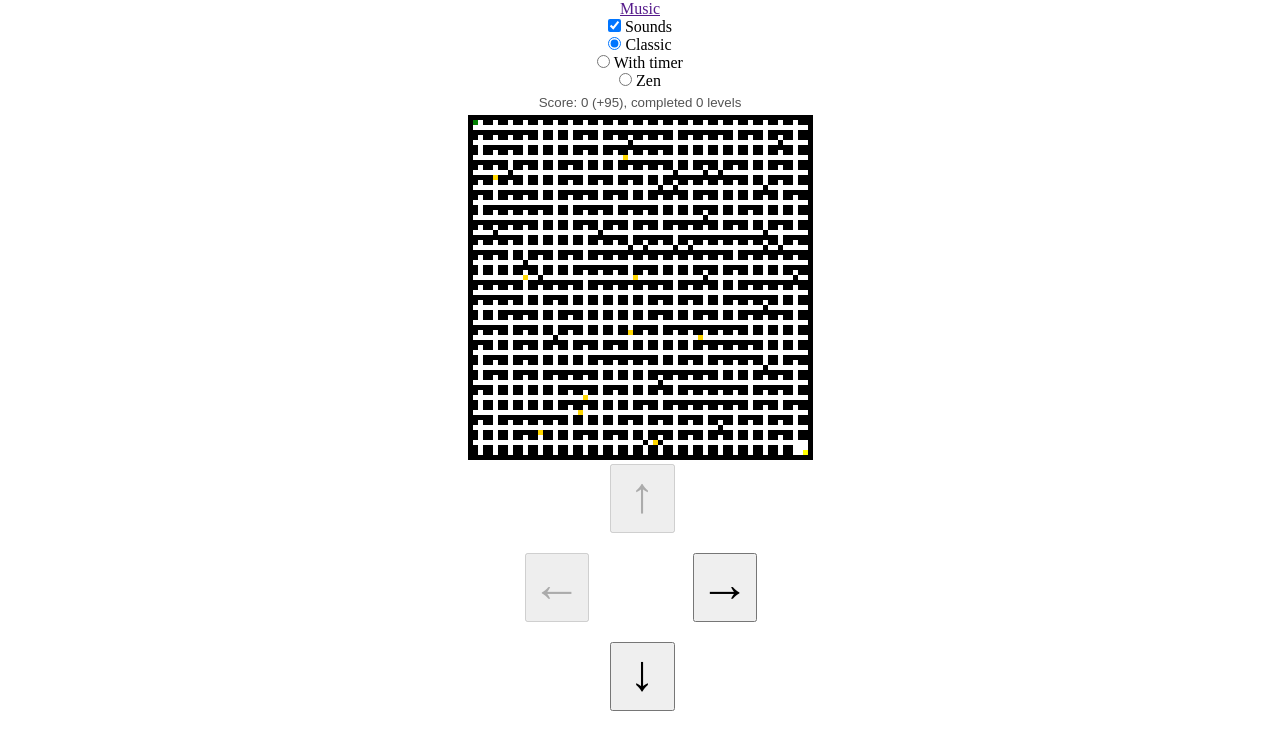
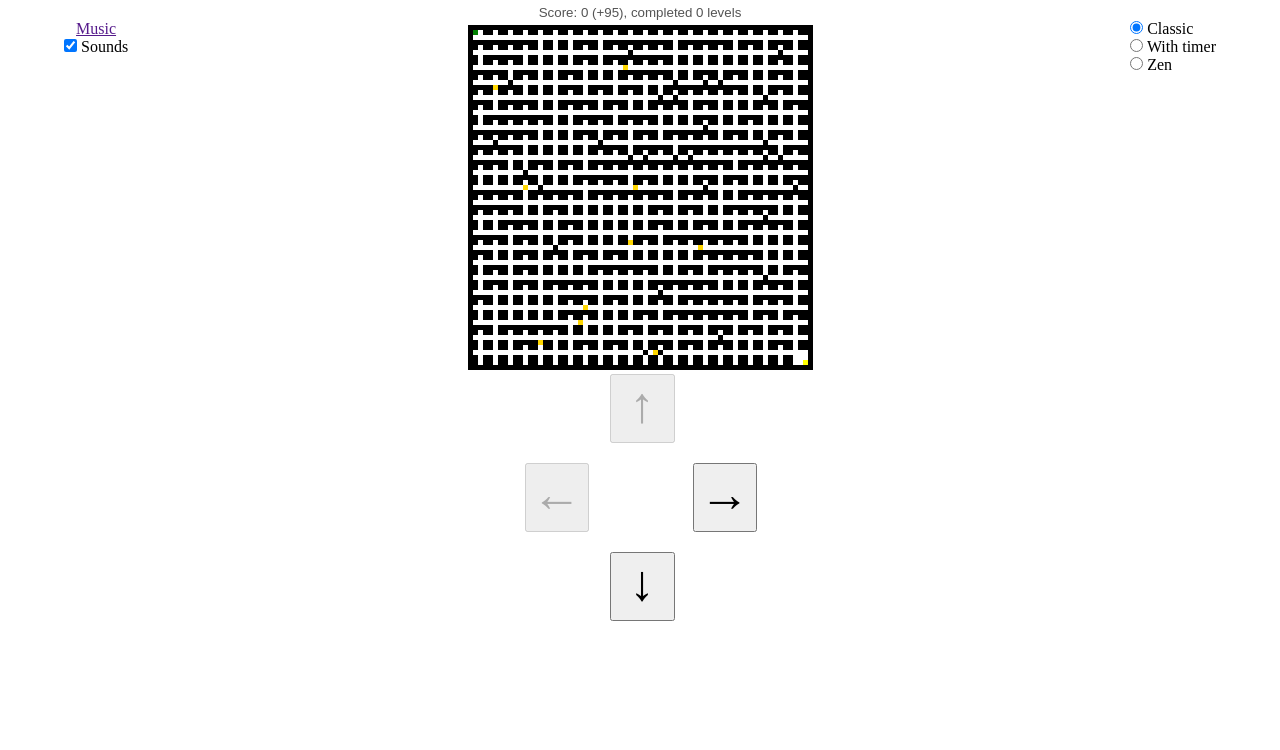
Before and after one commit to R1senDev/labyrinth, a plain HTML site: page index.html in a window 1280 px wide. Drawn offline with Linux system fonts and the light colour scheme.

Commit message:
Update style.css

```diff
--- a/style.css
+++ b/style.css
@@ -37,3 +37,18 @@ button {
 	text-align: left;
 	margin-left: 41%;
 }
+
+.overlay {
+	position: absolute;
+	width: 90%;
+	margin: 20px 0 0 5%;
+}
+
+.float-left {
+	float: left;
+}
+
+.float-right {
+	float: right;
+	text-align: left;
+}
```
